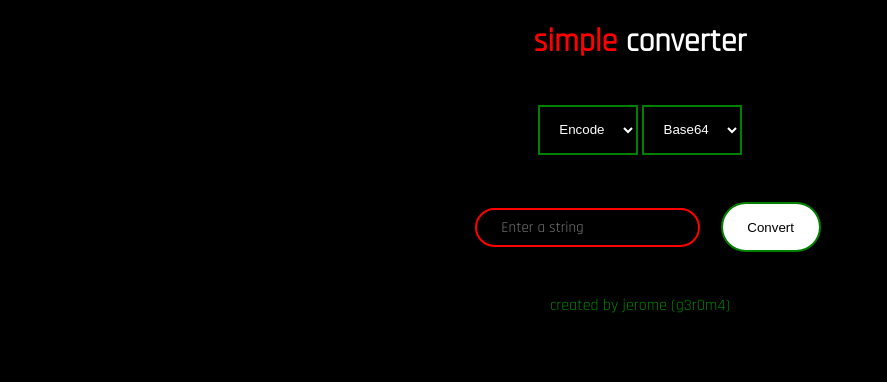
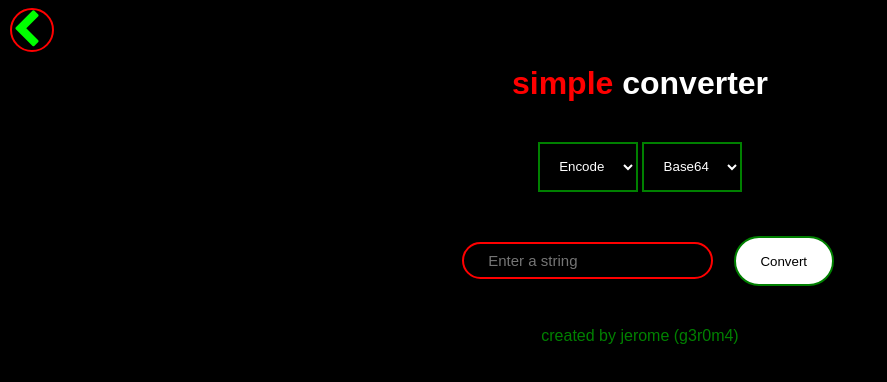
Before and after one commit to g3r0m4/g3r0m4.github.io, a plain HTML site: page tools/converter.html in a window 1280 px wide. Shown: the whole page, without its empty margins (0-887 px from the left). Drawn offline with Linux system fonts and the light colour scheme; a web font is replaced by a local one.

Commit message:
idkk1234

```diff
--- a/tools/tools.html
+++ b/tools/converter.html
@@ -5,13 +5,14 @@
     <title>simple converter</title>
     <link rel="stylesheet" href="styles_2.css">
     <script src="script_2.js"></script>
-    <link rel="preconnect" href="https://fonts.googleapis.com">
-<link rel="preconnect" href="https://fonts.gstatic.com" crossorigin>
-<link href="https://fonts.googleapis.com/css2?family=Montserrat:ital,wght@1,300&family=Mooli&family=Rajdhani&display=swap" rel="stylesheet">
+ <link rel="stylesheet" href="https://cdnjs.cloudflare.com/ajax/libs/font-awesome/4.7.0/css/font-awesome.min.css">
 </head>
 <body>
+    <a id="hehe" href="../index.html"><font color="lime"><i id="uh" class="fa fa-chevron-left" aria-hidden="true"></i></font></a>
+    <br>
+    <br>
    <center>
-       <h1><span>simple</span> converter</h1>
+       <h1 id="men"><span>simple</span> converter</h1>
     <br>
     <select id="conversionType">
             <option value="encode">Encode</option>
@@ -39,7 +40,7 @@
         <div id="output"></div>
     </div>
 
-       <p style="color:green">created by jerome (g3r0m4)</p>
+       <p style="color:green" >created by jerome (g3r0m4)</p>
    </center>
    <br>
 
--- a/tools/styles_2.css
+++ b/tools/styles_2.css
@@ -51,3 +51,22 @@ text-align:center;
     width:100px;
 
 }
+
+#hehe{
+position: absolute;
+left:10px;
+    display:block;
+    background-color:black;
+    border:2px solid red;
+    color:white;
+    text-alignment:center;
+ height:40px;
+ width:40px;
+    border-radius:25px;
+
+
+}
+
+#uh {
+    font-size:40px;
+}
```
Also changed, not shown: a.html (+1 -1 lines), tools/script_2.js (+9 -0 lines).
